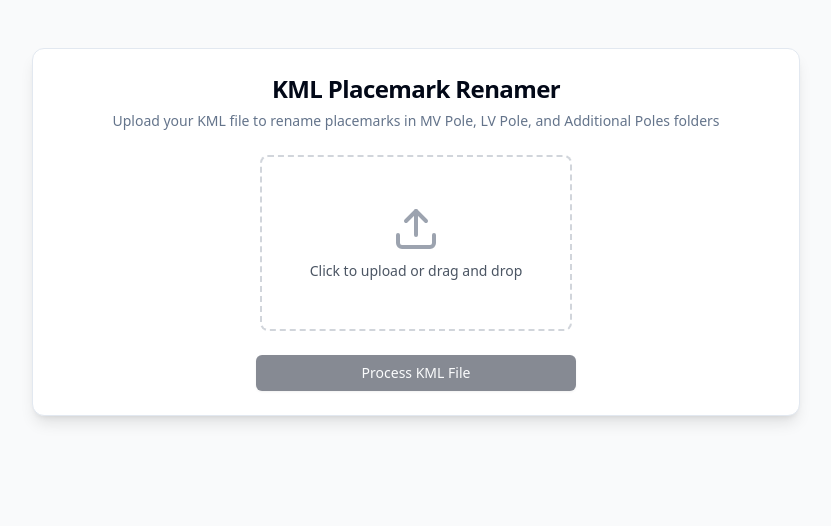
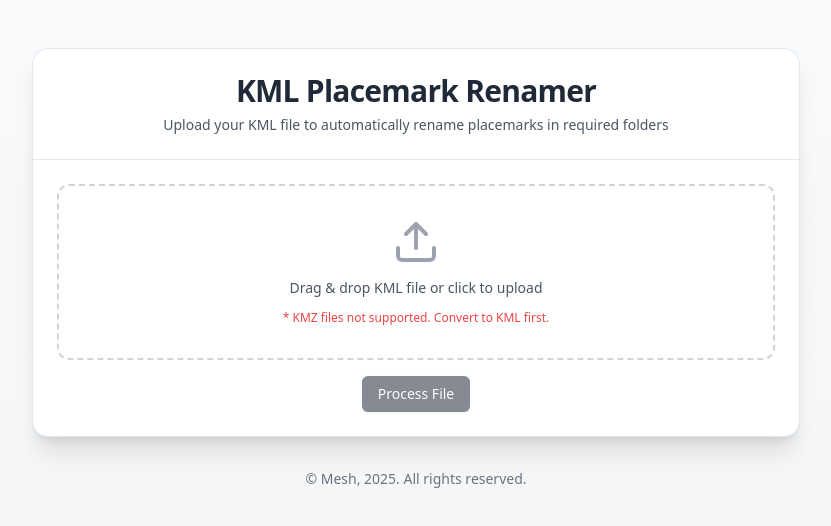
Before and after one commit to mesh-k/kml_renamer, a Next.js app: page / in a window 1280 px wide. Shown: the top 526 px of the page, without its empty margins (224-1055 px from the left). Built offline with nearby package versions, Linux system fonts and the light colour scheme.

Commit message:
Third commit with KML processor-Added Features

```diff
--- a/package.json
+++ b/package.json
@@ -11,6 +11,7 @@
   "dependencies": {
     "@radix-ui/react-alert-dialog": "^1.1.5",
     "@radix-ui/react-icons": "^1.3.2",
+    "@radix-ui/react-progress": "^1.1.1",
     "@radix-ui/react-slot": "^1.1.1",
     "class-variance-authority": "^0.7.1",
     "clsx": "^2.1.1",
--- a/src/components/kml-processor.tsx
+++ b/src/components/kml-processor.tsx
@@ -1,10 +1,11 @@
 'use client';
 
-import React, { useState } from 'react';
-import { Upload, File, Check, AlertTriangle } from 'lucide-react';
-import { Alert, AlertDescription } from '@/components/ui/alert';
+import React, { useState, DragEvent } from 'react';
+import { Upload, File, Check, AlertTriangle, Folder, Download } from 'lucide-react';
+import { Alert, AlertDescription, AlertTitle } from '@/components/ui/alert';
 import { Button } from '@/components/ui/button';
 import { Card, CardContent, CardDescription, CardHeader, CardTitle } from '@/components/ui/card';
+import { Progress } from '@/components/ui/progress';
 
 // Constants for folder names
 const MV_POLE_NAMES = ['MV_Pole', 'MV_pole', 'mv_pole', 'mv pole', 'MV pole', 'MV Pole', 'MV_Poles', 'MV_poles', 'mv_poles', 'mv poles', 'MV poles', 'MV Poles'];
@@ -18,25 +19,20 @@ const KMLProcessor = () => {
   const [missingFolders, setMissingFolders] = useState<string[]>([]);
   const [showConfirm, setShowConfirm] = useState(false);
   const [processedKMLContent, setProcessedKMLContent] = useState<string | null>(null);
+  const [isDragging, setIsDragging] = useState(false);
+  const [previewFolders, setPreviewFolders] = useState<string[]>([]);
+  const [progress, setProgress] = useState(0);
 
   const processKML = async (kmlText: string): Promise<string> => {
     try {
       const parser = new DOMParser();
       const xmlDoc = parser.parseFromString(kmlText, "text/xml");
-
-      // Find folders
       const folders = xmlDoc.getElementsByTagName('Folder');
-      const foundFolders = {
-        mv: false,
-        lv: false,
-        additional: false
-      };
-
+      const foundFolders = { mv: false, lv: false, additional: false };
       let nextIndex = 1;
 
       Array.from(folders).forEach((folder: Element) => {
         const folderName = folder.getElementsByTagName('name')[0]?.textContent?.trim() || "";
-
         if (MV_POLE_NAMES.includes(folderName)) {
           foundFolders.mv = true;
           nextIndex = renamePlacemarks(folder, nextIndex);
@@ -49,16 +45,13 @@ const KMLProcessor = () => {
         }
       });
 
-      // Check missing folders
       const missing: string[] = [];
       if (!foundFolders.mv) missing.push("MV_Pole");
       if (!foundFolders.lv) missing.push("LV_Pole");
       if (!foundFolders.additional) missing.push("Additional Poles");
 
       setMissingFolders(missing);
-      if (missing.length > 0) {
-        setShowConfirm(true);
-      }
+      if (missing.length > 0) setShowConfirm(true);
 
       return new XMLSerializer().serializeToString(xmlDoc);
     } catch (error) {
@@ -71,15 +64,34 @@ const KMLProcessor = () => {
     const placemarks = folder.getElementsByTagName('Placemark');
     Array.from(placemarks).forEach((placemark, i) => {
       const nameElement = placemark.getElementsByTagName('name')[0];
-      if (nameElement) {
-        nameElement.textContent = `P${startIndex + i}`;
-      }
+      if (nameElement) nameElement.textContent = `P${startIndex + i}`;
     });
     return startIndex + placemarks.length;
   };
 
-  const handleFileChange = (event: React.ChangeEvent<HTMLInputElement>) => {
-    const selectedFile = event.target.files?.[0];
+  const handleDragOver = (e: DragEvent<HTMLLabelElement>) => {
+    e.preventDefault();
+    setIsDragging(true);
+  };
+
+  const handleDragLeave = (e: DragEvent<HTMLLabelElement>) => {
+    e.preventDefault();
+    setIsDragging(false);
+  };
+
+  const handleDrop = (e: DragEvent<HTMLLabelElement>) => {
+    e.preventDefault();
+    setIsDragging(false);
+    const droppedFile = e.dataTransfer.files[0];
+    validateAndSetFile(droppedFile);
+  };
+
+  const validateAndSetFile = (selectedFile: File) => {
+    if (selectedFile.name.endsWith('.kmz')) {
+      setResult({ status: 'error', message: 'KMZ files are not supported. Please convert to KML using Google Earth Pro.' });
+      return;
+    }
+
     if (selectedFile && selectedFile.name.endsWith('.kml')) {
       setFile(selectedFile);
       setResult({ status: '', message: '' });
@@ -91,6 +103,30 @@ const KMLProcessor = () => {
     }
   };
 
+  const handleFileChange = (event: React.ChangeEvent<HTMLInputElement>) => {
+    const selectedFile = event.target.files?.[0];
+    if (selectedFile) validateAndSetFile(selectedFile);
+  };
+
+  const handlePreview = async () => {
+    if (!file) return;
+
+    try {
+      const text = await file.text();
+      const parser = new DOMParser();
+      const xmlDoc = parser.parseFromString(text, "text/xml");
+      const folders = Array.from(xmlDoc.getElementsByTagName('Folder'));
+      const folderNames = folders.map(folder =>
+        folder.getElementsByTagName('name')[0]?.textContent?.trim() || 'Unnamed Folder'
+      );
+      setPreviewFolders(folderNames);
+    } catch (error) {
+        const message = error instanceof Error ? error.message : 'Error previewing KML file';
+        setResult({ status: 'error', message });
+      setResult({ status: 'error', message });
+    }
+  };
+
   const handleProcess = async () => {
     if (!file) {
       setResult({ status: 'error', message: 'Please select a file first' });
@@ -98,26 +134,28 @@ const KMLProcessor = () => {
     }
 
     setProcessing(true);
+    setProgress(30);
     try {
       const text = await file.text();
+      setProgress(60);
       const processedKML = await processKML(text);
       setProcessedKMLContent(processedKML);
+      setProgress(100);
 
       if (missingFolders.length === 0) {
-        downloadProcessedKML(processedKML);
-        setResult({ status: 'success', message: 'KML file processed successfully!' });
+        setResult({ status: 'success', message: 'KML file processed successfully! Click download to get your file.' });
       }
     } catch (error) {
-      const message = error instanceof Error ? error.message : 'Unknown error occurred';
+      const message = error instanceof Error ? error.message : 'Error previewing KML file';
       setResult({ status: 'error', message });
     }
     setProcessing(false);
+    setTimeout(() => setProgress(0), 1000);
   };
 
   const handleConfirmProcess = () => {
     if (processedKMLContent) {
       downloadProcessedKML(processedKMLContent);
-      setResult({ status: 'success', message: 'KML file processed successfully!' });
       setShowConfirm(false);
     }
   };
@@ -135,25 +173,44 @@ const KMLProcessor = () => {
   };
 
   return (
-    <div className="min-h-screen bg-gray-50 py-12 px-4">
-      <div className="max-w-3xl mx-auto">
-        <Card className="shadow-lg">
-          <CardHeader>
-            <CardTitle className="text-2xl font-bold text-center">KML Placemark Renamer</CardTitle>
-            <CardDescription className="text-center">
-              Upload your KML file to rename placemarks in MV Pole, LV Pole, and Additional Poles folders
+    <div className="min-h-screen bg-gradient-to-b from-gray-50 to-gray-100 py-12 px-4">
+      <div className="max-w-3xl mx-auto space-y-8">
+        <Card className="shadow-xl rounded-2xl">
+          <CardHeader className="border-b border-gray-200">
+            <CardTitle className="text-3xl font-bold text-center text-gray-800">
+              KML Placemark Renamer
+            </CardTitle>
+            <CardDescription className="text-center text-gray-600">
+              Upload your KML file to automatically rename placemarks in required folders
             </CardDescription>
           </CardHeader>
-          <CardContent>
-            <div className="space-y-6">
+
+          <CardContent className="p-6 space-y-6">
+            {/* File Upload Section */}
+            <div className="space-y-4">
+              <label
+                onDragOver={handleDragOver}
+                onDragLeave={handleDragLeave}
+                onDrop={handleDrop}
+                className={`relative cursor-pointer flex flex-col items-center justify-center rounded-xl border-2 border-dashed p-8 transition-all ${
+                  isDragging
+                    ? 'border-blue-500 bg-blue-50'
+                    : 'border-gray-300 hover:border-gray-400 bg-white'
+                }`}
+              >
+                <div className="text-center space-y-3">
                   <div className="flex justify-center">
-                <label className="relative cursor-pointer bg-white rounded-lg border-2 border-dashed border-gray-300 p-12 text-center hover:border-gray-400 focus:outline-none">
-                  <div className="space-y-2">
-                    <div className="flex justify-center">
-                      {file ? <File className="h-12 w-12 text-gray-400" /> : <Upload className="h-12 w-12 text-gray-400" />}
+                    {file ? (
+                      <File className="h-12 w-12 text-blue-500" />
+                    ) : (
+                      <Upload className="h-12 w-12 text-gray-400" />
+                    )}
                   </div>
                   <div className="text-sm text-gray-600">
-                      {file ? file.name : "Click to upload or drag and drop"}
+                    {file ? file.name : 'Drag & drop KML file or click to upload'}
+                  </div>
+                  <div className="text-xs text-red-500">
+                    * KMZ files not supported. Convert to KML first.
                   </div>
                 </div>
                 <input
@@ -163,19 +220,74 @@ const KMLProcessor = () => {
                   onChange={handleFileChange}
                 />
               </label>
+
+              {processing && <Progress value={progress} className="h-2" />}
+
+              {/* Action Buttons */}
+              <div className="flex flex-col sm:flex-row gap-4 justify-center">
+                <Button
+                  onClick={handleProcess}
+                  disabled={!file || processing}
+                  className="gap-2"
+                  variant="default"
+                >
+                  {processing ? 'Processing...' : 'Process File'}
+                </Button>
+
+                {processedKMLContent && (
+                  <Button
+                    onClick={() => downloadProcessedKML(processedKMLContent)}
+                    variant="default"
+                    className="gap-2 bg-green-600 hover:bg-green-700"
+                  >
+                    <Download className="w-4 h-4" />
+                    Download KML
+                  </Button>
+                )}
+
+                {file && (
+                  <Button
+                    onClick={handlePreview}
+                    variant="outline"
+                    className="gap-2"
+                  >
+                    <Folder className="w-4 h-4" />
+                    Preview Folders
+                  </Button>
+                )}
+              </div>
             </div>
 
+            {/* Preview Folders */}
+            {previewFolders.length > 0 && (
+              <Alert className="bg-white border border-gray-200">
+                <AlertTitle className="font-semibold mb-2">Detected Folders</AlertTitle>
+                <ul className="list-disc pl-5 space-y-1">
+                  {previewFolders.map((folder, i) => (
+                    <li key={i} className="text-sm text-gray-700">{folder}</li>
+                  ))}
+                </ul>
+              </Alert>
+            )}
+
+            {/* Alerts Section */}
             {showConfirm && (
-                <Alert variant="destructive" className="mt-4">
+              <Alert variant="destructive">
                 <AlertTriangle className="h-4 w-4" />
                 <AlertDescription>
-                    <div className="space-y-2">
-                      <p>The following folders are missing: {missingFolders.join(', ')}</p>
-                      <div className="flex space-x-4">
-                        <Button onClick={handleConfirmProcess} variant="outline">
-                          Process Anyway
+                  <div className="space-y-3">
+                    <p>
+                      Missing folders: {missingFolders.join(', ')}. Are you sure you want to proceed?
+                    </p>
+                    <div className="flex gap-3">
+                      <Button onClick={handleConfirmProcess} size="sm">
+                        Proceed Anyway
                       </Button>
-                        <Button onClick={() => setShowConfirm(false)} variant="ghost">
+                      <Button
+                        onClick={() => setShowConfirm(false)}
+                        variant="outline"
+                        size="sm"
+                      >
                         Cancel
                       </Button>
                     </div>
@@ -194,19 +306,12 @@ const KMLProcessor = () => {
                 <AlertDescription>{result.message}</AlertDescription>
               </Alert>
             )}
-
-              <div className="flex justify-center">
-                <Button
-                  onClick={handleProcess}
-                  disabled={!file || processing}
-                  className="w-full max-w-xs"
-                >
-                  {processing ? 'Processing...' : 'Process KML File'}
-                </Button>
-              </div>
-            </div>
           </CardContent>
         </Card>
+
+        <div className="text-center text-sm text-gray-500">
+          © Mesh, 2025. All rights reserved.
+        </div>
       </div>
     </div>
   );
--- /dev/null
+++ b/src/components/ui/progress.tsx
@@ -0,0 +1,28 @@
+"use client"
+
+import * as React from "react"
+import * as ProgressPrimitive from "@radix-ui/react-progress"
+
+import { cn } from "@/lib/utils"
+
+const Progress = React.forwardRef<
+  React.ElementRef<typeof ProgressPrimitive.Root>,
+  React.ComponentPropsWithoutRef<typeof ProgressPrimitive.Root>
+>(({ className, value, ...props }, ref) => (
+  <ProgressPrimitive.Root
+    ref={ref}
+    className={cn(
+      "relative h-2 w-full overflow-hidden rounded-full bg-primary/20",
+      className
+    )}
+    {...props}
+  >
+    <ProgressPrimitive.Indicator
+      className="h-full w-full flex-1 bg-primary transition-all"
+      style={{ transform: `translateX(-${100 - (value || 0)}%)` }}
+    />
+  </ProgressPrimitive.Root>
+))
+Progress.displayName = ProgressPrimitive.Root.displayName
+
+export { Progress }
```
Also changed, not shown: 1 other file (tests, documents, lock files or other folders). Lines whose indentation alone changed are shown as unchanged.
